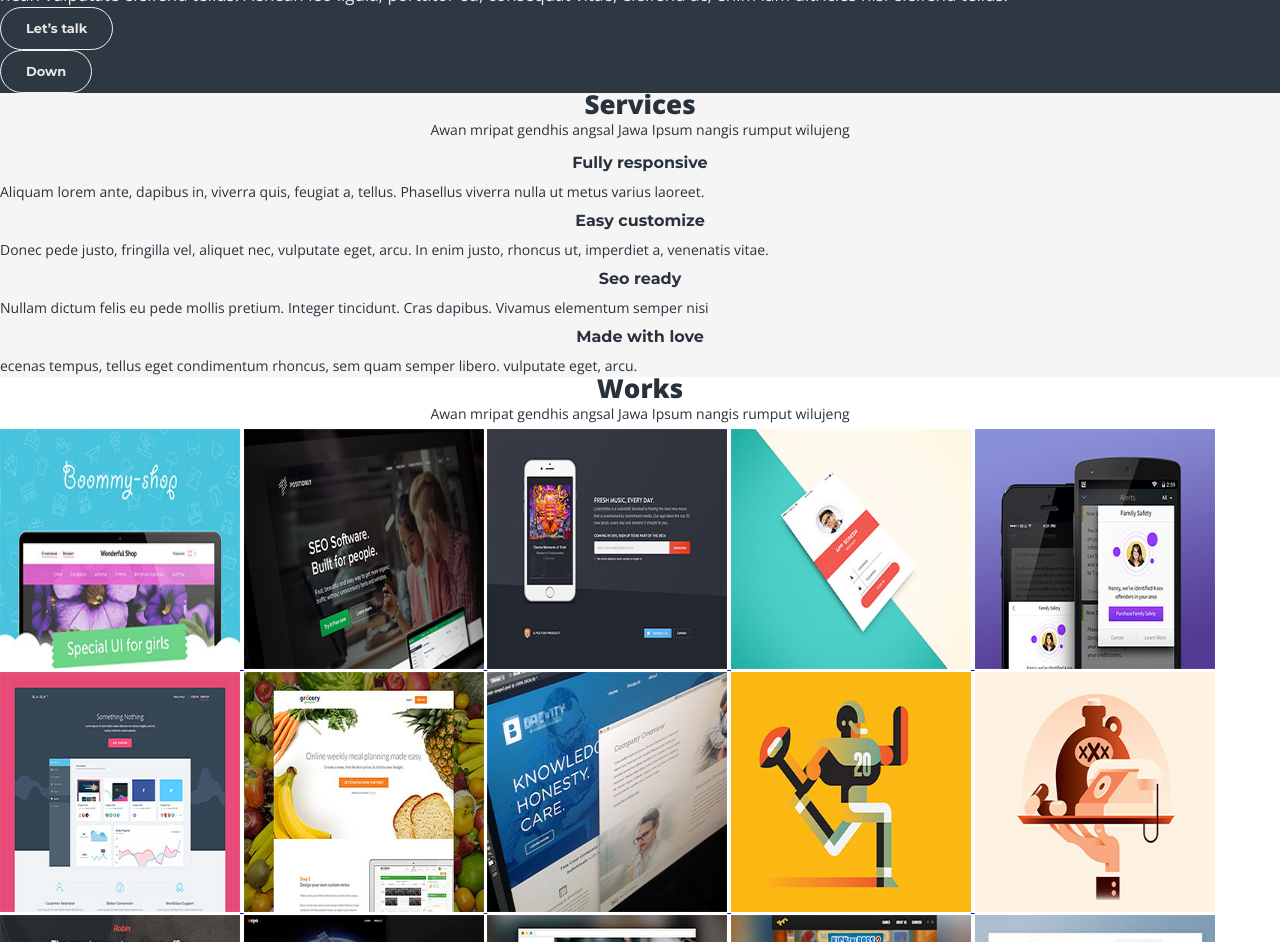
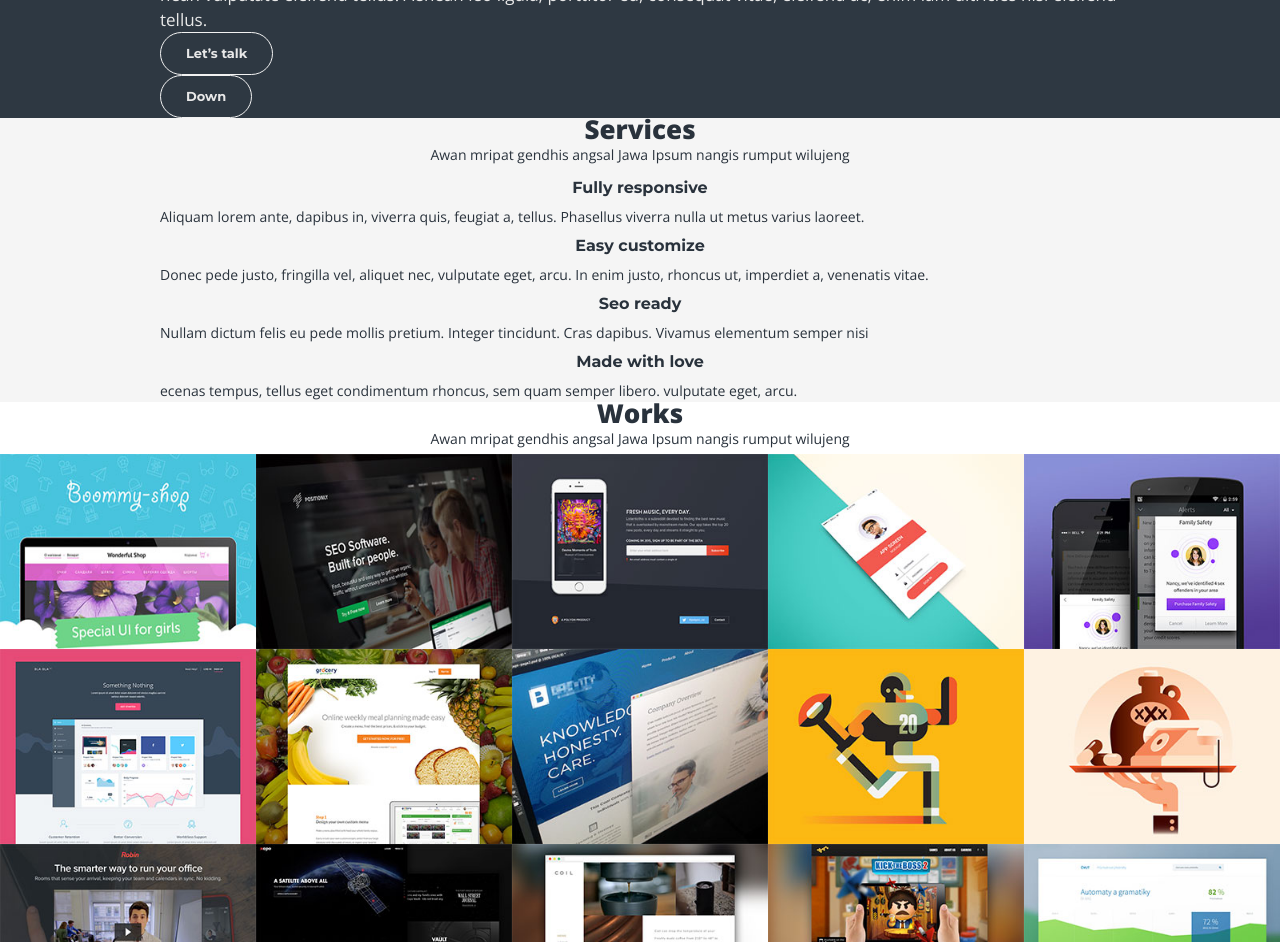
Before and after one commit to Mogrima/Zet, a website: page src/index.html in a window 1280 px wide. Shown: the part 140-1082 px from the top of the page. Drawn offline with nearby package versions, Linux system fonts and the light colour scheme; files that its build step writes are made by us from their sources.

Commit message:
1. Задала ширину и отцентровала блок container, добавила его внутрь блоков, в которых его не было. 2. Выставила в тянущуюся плитку блок works с помощью флексов и ширины в процентах

```diff
--- a/src/index.html
+++ b/src/index.html
@@ -163,6 +163,7 @@
 			</div>
 		</section>
 		<section class="team">
+			<div class="container">
 				<h2 class="title title--light">Our professional team</h2>
 				<p class="title__text title__text--light">Awan mripat gendhis angsal Jawa Ipsum nangis rumput wilujeng</p>
 				<ul class="team__list">
@@ -256,6 +257,7 @@
 					</li>
 				</ul>
 				<a href="#" class="button team__button">Meet our full team</a>
+			</div>
 		</section>
 		<section class="partners">
 			<div class="container">
@@ -270,6 +272,7 @@
 			</div>
 		</section>
 		<section class="price">
+			<div class="container">
 				<h2 class="title">Pricing table</h2>
 				<p class="title__text">Awan mripat gendhis angsal Jawa Ipsum nangis rumput wilujeng</p>
 				<ul class="price__list">
@@ -298,6 +301,7 @@
 						<a href="#" class="price__button">Sign up</a>
 					</li>
 				</ul>
+			</div>
 		</section>
 		<section class="contact">
 			<h2 class="visually-hidden">Contact us</h2>
@@ -320,6 +324,7 @@
 		</section>
 	</main>
 	<footer class="page-footer">
+		<div class="container">
 			<div class="page-footer__logo">
 				<img class="logo__image" src="img/footer-logo.png" width="82" height="30" alt="zet logo">
 				<p class="page-footer__copyright">© Copyright 2015. Allright Reserved</p>
@@ -357,6 +362,7 @@
 					</li>
 				</ul>
 			</div>
+		</div>
 	</footer>
 </body>
 </html>
--- /dev/null
+++ b/src/less/blocks/container.less
@@ -0,0 +1,4 @@
+.container {
+	width: 960px;
+	margin: 0 auto;
+}
--- /dev/null
+++ b/src/less/blocks/works.less
@@ -0,0 +1,13 @@
+.works__container {
+	display: flex;
+	flex-wrap: wrap;
+}
+
+.works__link {
+	width: 20%;
+}
+
+.works__link img {
+	width: 100%;
+	height: 100%;
+}
--- a/src/less/style.less
+++ b/src/less/style.less
@@ -4,10 +4,12 @@
 @import url("blocks/button.less");
 @import url("blocks/global.less");
 @import url("blocks/title.less");
+@import url("blocks/container.less");
 
 @import url("blocks/page-header.less");
 @import url("blocks/main-nav.less");
 @import url("blocks/services.less");
+@import url("blocks/works.less");
 @import url("blocks/clients.less");
 @import url("blocks/team.less");
 @import url("blocks/partners.less");
```
Also changed, not shown: dist/css/style.css, dist/index.html. Lines whose indentation alone changed are shown as unchanged.
